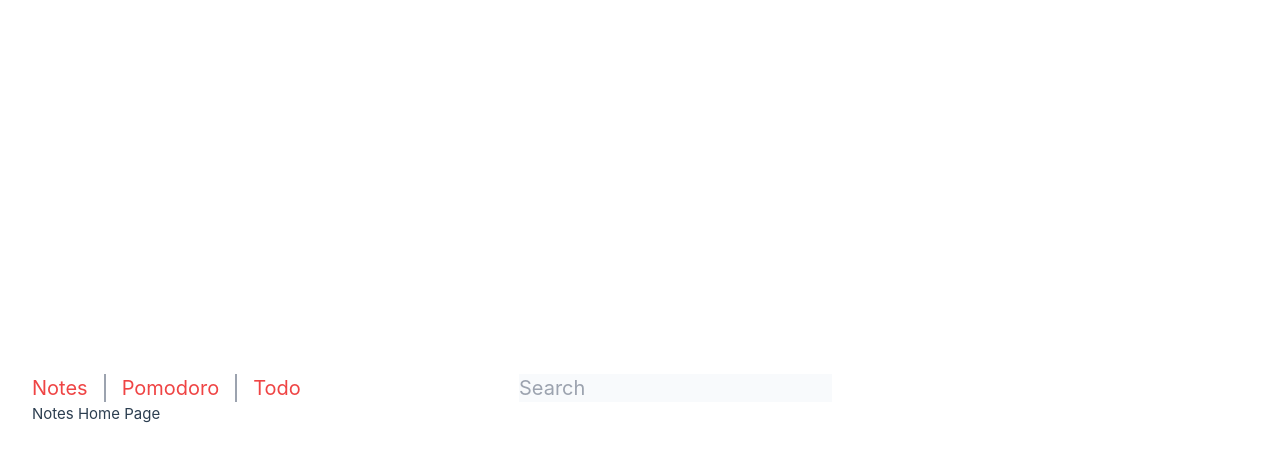
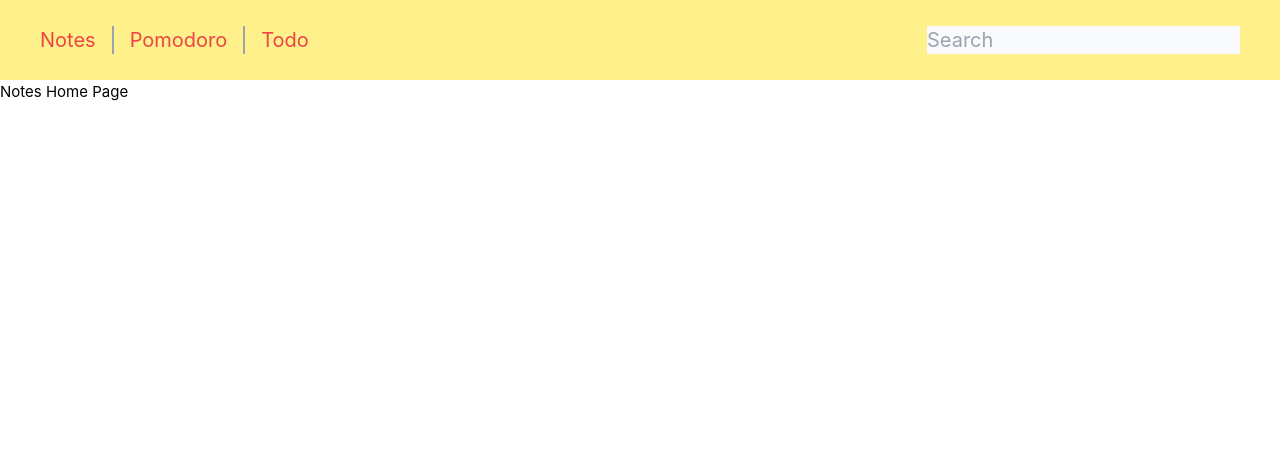
Before and after one commit to idesofmarch00/BasicFokus-VueApp, a Vue app: page /#/ in a window 1280 px wide. Shown: the top 462 px of the page. Built offline with nearby package versions, Linux system fonts and the light colour scheme.

Commit message:
Created todo add

```diff
--- a/index.html
+++ b/index.html
@@ -5,7 +5,7 @@
     <meta name="viewport" content="width=device-width, initial-scale=1.0" />
     <title>Vite App</title>
   </head>
-  <body>
+  <body class="bg-white text-black">
     <div id="app"></div>
     <script type="module" src="/src/main.ts"></script>
   </body>
--- a/src/App.vue
+++ b/src/App.vue
@@ -3,8 +3,8 @@ import NavBar from "@/components/common/NavBar.vue";
 </script>
 
 <template>
-  <div class="">
-    <NavBar />
+  <div class="flex flex-col">
+    <NavBar class="" />
 
     <RouterView />
   </div>
--- a/src/assets/main.css
+++ b/src/assets/main.css
@@ -1,35 +1 @@
 @import "./base.css";
-
-#app {
-  max-width: 1280px;
-  margin: 0 auto;
-  padding: 2rem;
-
-  font-weight: normal;
-}
-
-a,
-.green {
-  text-decoration: none;
-  color: hsla(160, 100%, 37%, 1);
-  transition: 0.4s;
-}
-
-@media (hover: hover) {
-  a:hover {
-    background-color: hsla(160, 100%, 37%, 0.2);
-  }
-}
-
-@media (min-width: 1024px) {
-  body {
-    display: flex;
-    place-items: center;
-  }
-
-  #app {
-    display: grid;
-    grid-template-columns: 1fr 1fr;
-    padding: 0 2rem;
-  }
-}
--- a/src/components/common/NavBar.vue
+++ b/src/components/common/NavBar.vue
@@ -1,8 +1,8 @@
 <template>
   <div
-    class="w-[100vh] flex justify-between items-center bg-white text-black font-bold text-xl"
+    class="relative w-full h-20 flex items-center bg-yellow-200 text-black font-bold text-xl"
   >
-    <div class="flex items-center justify-start space-x-4">
+    <div class="flex items-center justify-start space-x-4 absolute left-10">
       <router-link to="/" class="text-red-500">Notes</router-link>
       <div class="h-7 w-[2px] bg-gray-400"></div>
       <router-link to="/Pomodoro" class="text-red-500">Pomodoro</router-link>
@@ -10,7 +10,7 @@
       <router-link to="/Todo" class="text-red-500">Todo</router-link>
     </div>
 
-    <div>
+    <div class="flex absolute right-10">
       <input
         type="search"
         placeholder="Search"
--- a/src/pages/Todo.vue
+++ b/src/pages/Todo.vue
@@ -1,13 +1,58 @@
 <template>
-  <div>Todo List Page</div>
-  <div>
-    Input
-    <div>Add</div>
-    <div>Done</div>
-    <div>Not Done</div>
+  <div class="flex flex-col space-y-4 items-center py-4">
+    <span class="text-3xl font-medium">Add Daily Tasks ToDo</span>
+
+    <form
+      action=""
+      class="bg-teal-100 flex flex-col justify-center items-center w-full py-4"
+    >
+      <div class="w-1/2 flex flex-col space-y-4 items-center">
+        <div class="flex w-full items-center justify-center">
+          <input
+            v-model.lazy="inputtask"
+            type="text"
+            placeholder="Do"
+            class="w-1/2"
+          /><button
+            class="bg-purple-500 w-1/12 hover:bg-blue-600 active:bg-red-600"
+            @click.prevent="addTask"
+          >
+            +
+          </button>
+        </div>
+        <div
+          v-for="(task, index) in tasks"
+          :key="index"
+          class="flex w-96 justify-center items-center"
+        >
+          <button class="rounded-lg p-2" @click.prevent="taskDone">Done</button>
+          <div class="flex bg-pink-200 rounded-md h-1/3 w-2/3">
+            <span class="p-2 text-center">{{ task }}</span>
+          </div>
+          <button class="rounded-lg p-2">Delete</button
+          ><button class="rounded-lg p-2">Edit</button>
+        </div>
+      </div>
+    </form>
   </div>
 </template>
 
-<script setup lang="ts"></script>
+<script setup lang="ts">
+import { ref, reactive } from "vue";
+
+const inputtask = ref<string>("");
+
+let tasks = [] as any;
+
+function addTask() {
+  if (inputtask.value.length > 0) {
+    tasks.unshift(inputtask.value);
+    console.log(tasks);
+    inputtask.value = "";
+  }
+}
+
+function taskDone() {}
+</script>
 
 <style scoped></style>
```
